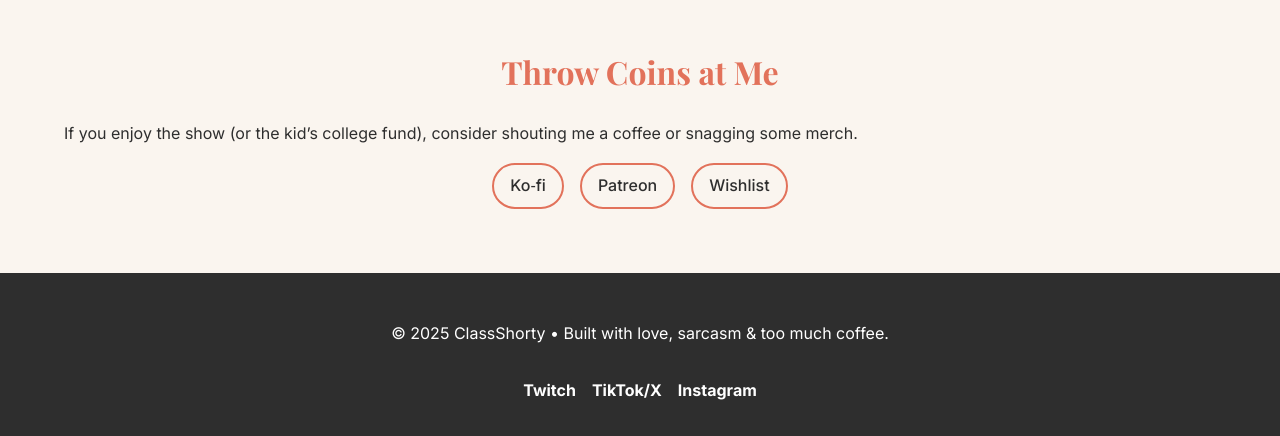
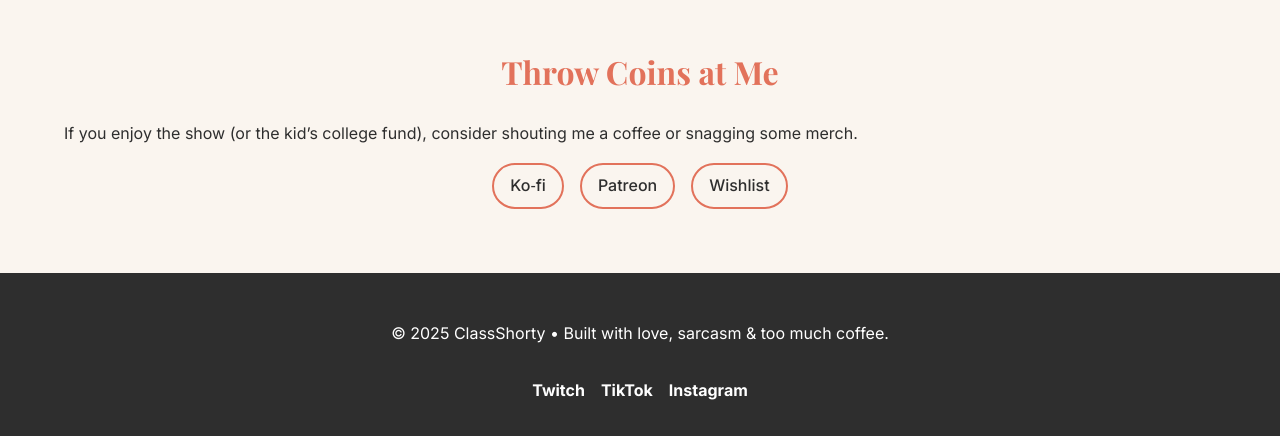
Before and after one commit to zohunt/classshorty, a plain HTML site: page index.html in a window 1280 px wide. Shown: the part 2829-3265 px from the top of the page. Drawn offline with nearby package versions, Linux system fonts and the light colour scheme.

Commit message:
Update TikTok.html

```diff
--- a/index.html
+++ b/index.html
@@ -139,7 +139,7 @@
         <div class="socials">
           <!-- Replace with SVG icons or Font Awesome -->
           <a href="https://twitch.tv/classshorty" aria-label="Twitch">Twitch</a>
-          <a href="https://www.tiktok.com/@classshorty?_t=8sC8mHlz6O5&_r=1" aria-label="Twitter">TikTok/X</a>
+          <a href="https://www.tiktok.com/@classshorty?_t=8sC8mHlz6O5&_r=1" aria-label="Twitter">TikTok</a>
           <a href="https://instagram.com/classshorty" aria-label="Instagram">Instagram</a>
         </div>
       </div>
```
